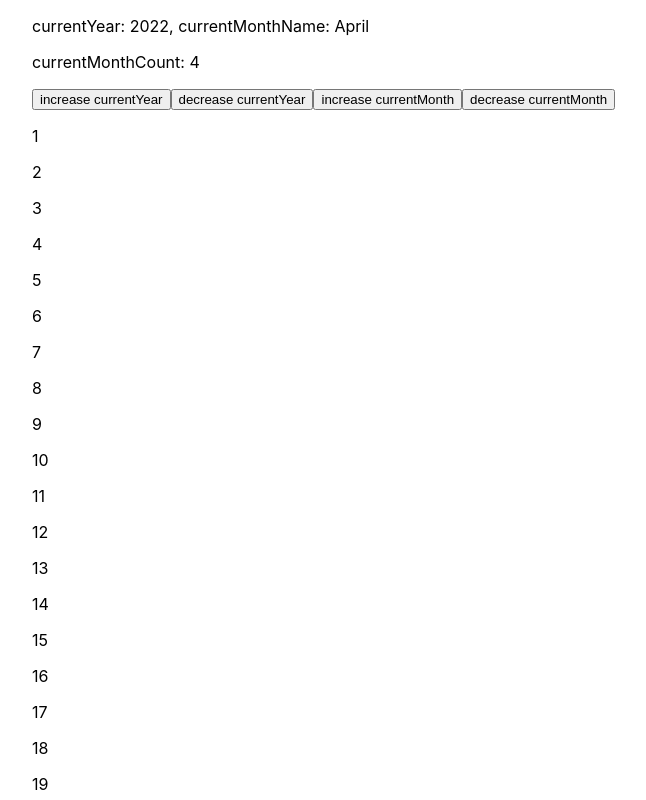
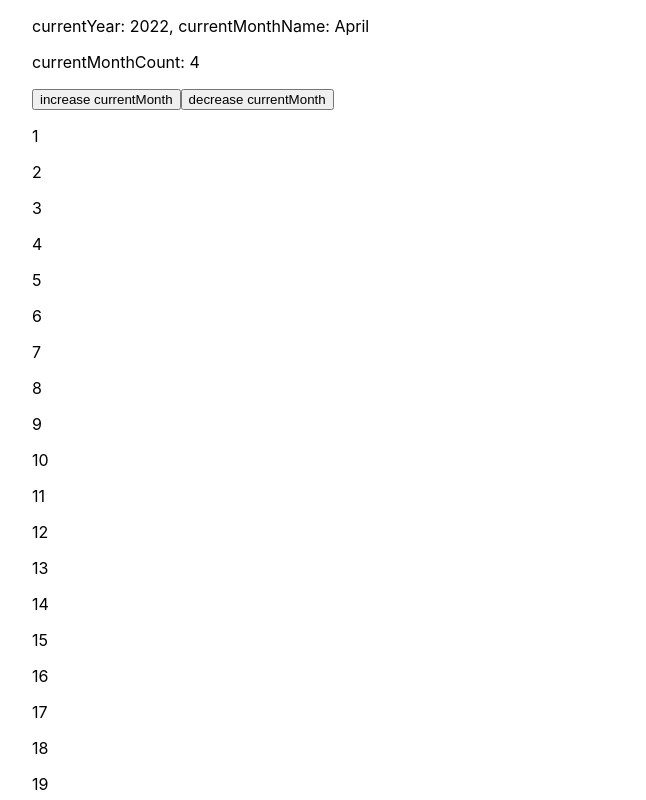
Before and after one commit to develijahlee/calendar-budget, a Next.js app: page / in a window 1280 px wide. Shown: the top 800 px of the page, without its empty margins (0-646 px from the left). Built offline with nearby package versions, Linux system fonts and the light colour scheme.

Commit message:
refactor changeCurrentMonth

```diff
--- a/pages/index.tsx
+++ b/pages/index.tsx
@@ -10,6 +10,7 @@ const Home: NextPage = () => {
   const [totalDaysOfMonth, setTotalDaysOfMonth] = useState([]) as Array<any>
 
   const getDaysInMonth = (year: number, month: number) => {
+    console.log('year', year, 'month', month)
     return new Date(year, month, 0).getDate();
   }
 
@@ -44,19 +45,21 @@ const Home: NextPage = () => {
     }
   }
 
-  const changeCurrentYear = (param: string) => {
-    if (param === 'increase') {
-      setCurrentYear(currentYear => currentYear + 1)
-    } else if (param === 'decrease') {
-      setCurrentYear(currentYear => currentYear - 1)
-    }
-  }
-
   const changeCurrentMonth = (param: string) => {
     if (param === 'increase') {
-      setCurrentMonthCount(currentMonthCount => currentMonthCount + 1)
+      if (currentMonthCount === 12) {
+        setCurrentYear(currentYear => currentYear + 1)
+        setCurrentMonthCount(1)
+      } else {
+        setCurrentMonthCount(currentMonthCount => currentMonthCount + 1)
+      }
     } else if (param === 'decrease') {
-      setCurrentMonthCount(currentMonthCount => currentMonthCount - 1)
+      if (currentMonthCount === 1) {
+        setCurrentYear(currentYear => currentYear - 1)
+        setCurrentMonthCount(12)
+      } else {
+        setCurrentMonthCount(currentMonthCount => currentMonthCount - 1)
+      }
     }
   }
 
@@ -77,8 +80,6 @@ const Home: NextPage = () => {
       </Head>
       <p>currentYear: {currentYear}, currentMonthName: {currentMonthName}</p>
       <p>currentMonthCount: {currentMonthCount}</p>
-      <button onClick={() => changeCurrentYear('increase')}>increase currentYear</button>
-      <button onClick={() => changeCurrentYear('decrease')}>decrease currentYear</button>
       <button onClick={() => changeCurrentMonth('increase')}>increase currentMonth</button>
       <button onClick={() => changeCurrentMonth('decrease')}>decrease currentMonth</button>
       {totalDaysOfMonth.map((day: number) => (
```
